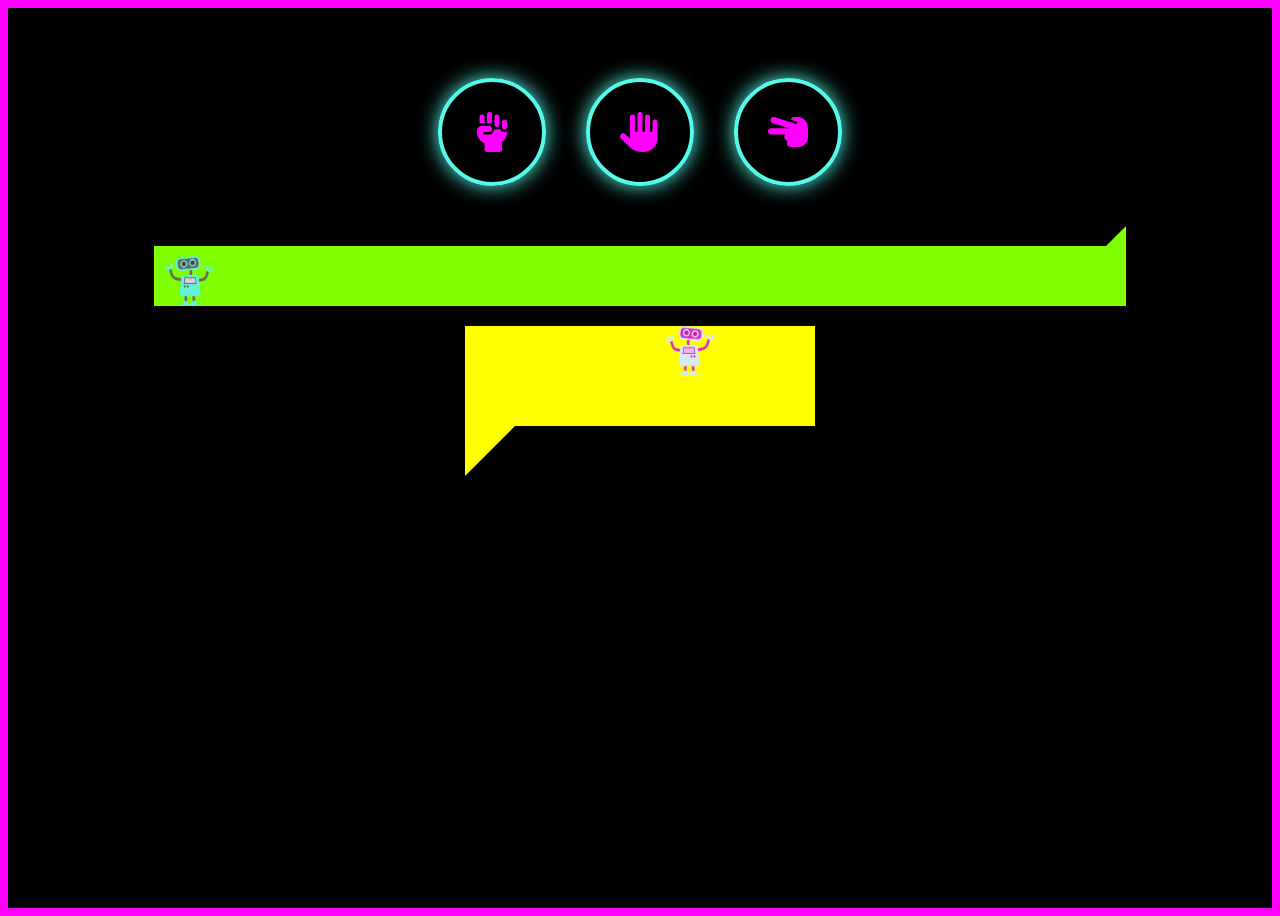
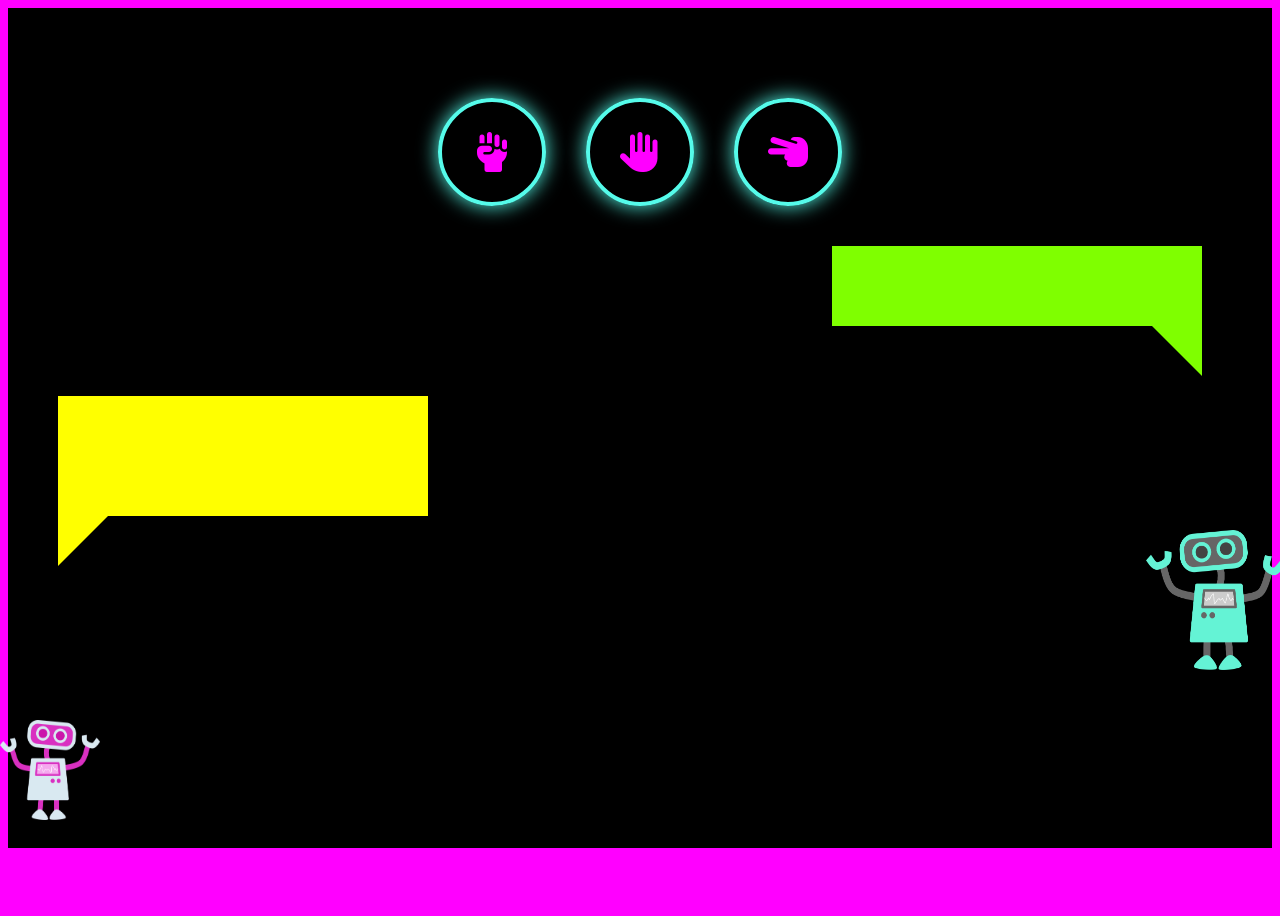
Before and after one commit to tagitsu/javascript-prework, a website: page index.html in a window 1280 px wide. After the commit the page ends 856 px from the top, so only its background shows below. Drawn offline with Linux system fonts and the light colour scheme.

Commit message:
Style messages windows

```diff
--- a/index.html
+++ b/index.html
@@ -16,12 +16,14 @@
 			<div id="button-paper" class="button"><i class="fa-solid fa-hand button__icon utton__icon--paper"></i></div>
 			<div id="button-scissors" class="button"><i class="fa-solid fa-hand-scissors button__icon utton__icon--scissors"></i></i></div>
 		</div>
-		<div id="messages" class="messages">
-			<img class="robot robot--message" src="images/pngegg.png" alt="cartoon turquoise robot">
+		<div class="robot">
+			<img class="robot__message" src="images/pngegg.png" alt="cartoon turquoise robot">
 		</div>
-		<div id="results" class="results">
-			<img class="robot robot--result" src="images/pngegg2.png" alt="cartoon pink robot">
+		<div id="messages" class="messages"></div>
+		<div class="robot">
+			<img class="robot__result" src="images/pngegg2.png" alt="cartoon pink robot">
 		</div>
+		<div id="results" class="results"></div>
 	</div>
 	<script src="js/functions.js"></script>
 	<script src="js/script.js"></script>
--- a/sass/style.scss
+++ b/sass/style.scss
@@ -4,7 +4,7 @@ body {
 
 .container {
     height: 100vh;
-    padding: 50px;
+    padding: 20px 50px;
     display: flex;
     flex-direction: column;
     align-items: center;
@@ -13,6 +13,7 @@ body {
 .buttons {
     display: flex;
     justify-content: space-evenly;
+    margin-top: 50px;
 }
 
 .button {
@@ -43,32 +44,46 @@ body {
 }
 
 .messages {
-    margin: 20px;;
-    width: 80%;
-    height: 40px;
+    align-self: flex-end;
+    margin: 20px;
+    width: 300px;
+    height: 60px;
     padding: 10px;
     background-color: chartreuse;
-    border-top: 20px solid black;
-    border-right: 20px solid transparent;
+    border-bottom: 50px solid black;
+    border-right: 50px solid transparent;
     font-size: 20px;
     font-family: 'Major Mono Display', monospace;
 }
 
 .results {
+    align-self: flex-start;
     width: 300px;
     height: 100px;
+    padding: 10px;
     font-family: 'Major Mono Display', monospace;
     background-color: yellow;
     border-bottom: 50px solid black;
     border-left: 50px solid transparent;
-    font-size: 30px;
+    font-size: 60px;
     text-align: center;
-    line-height: 3;
+    line-height: 2;
 
 }
 
-.robot {
-    width: 50px;
-    height: 50px;
+.robot__message, .robot__result {
+    width: 100px;
+    height: 100px;
     position: absolute;
 }
+
+.robot__result {
+    left: 0;
+    bottom: -20px;
+}
+
+.robot__message {
+    right: 14px;
+    bottom: 150px;
+    transform: scale(1.4);
+}
```
Also changed, not shown: css/style.css, 1 other file.
